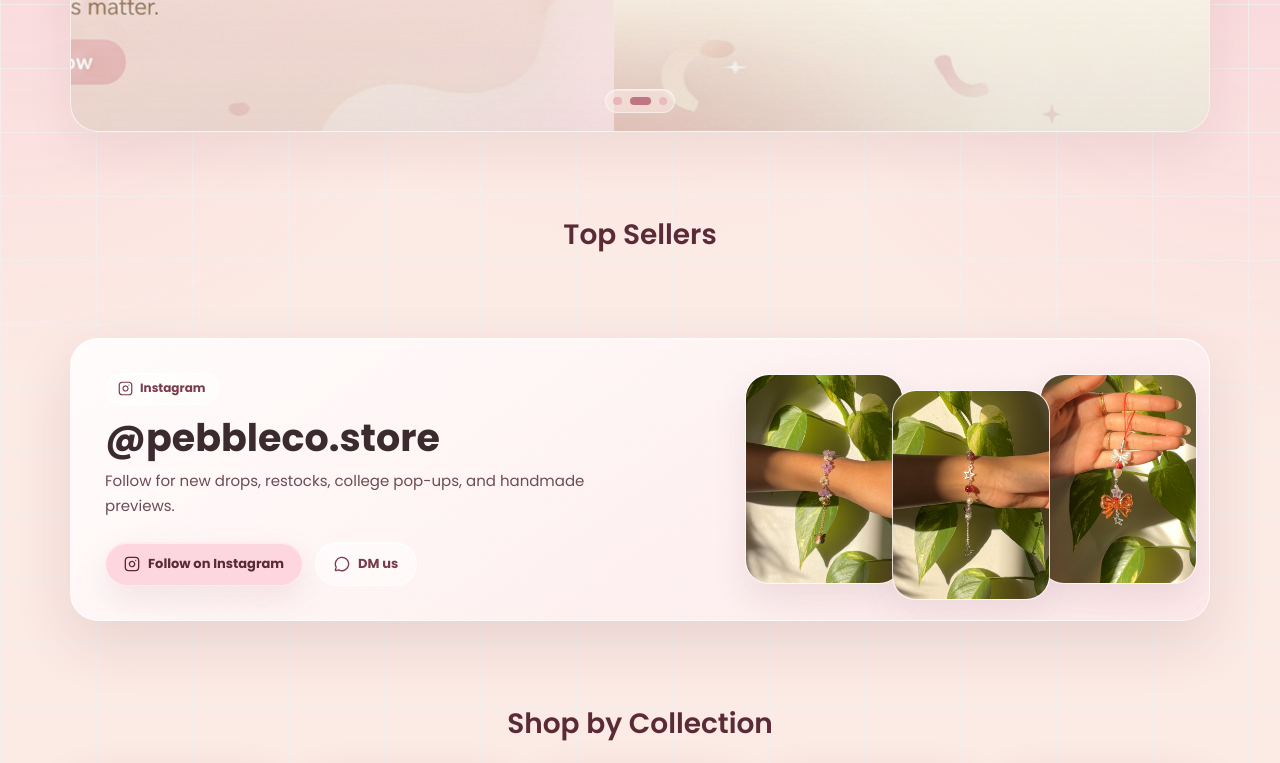
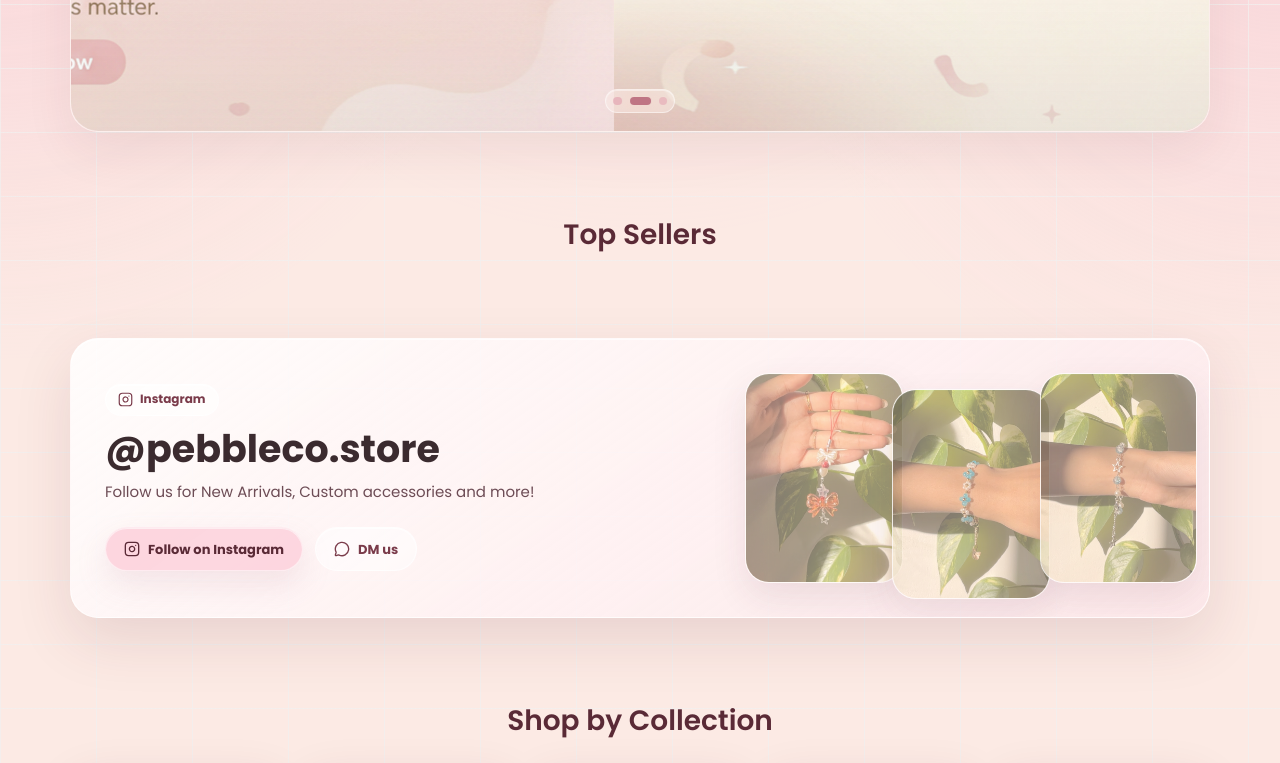
Before and after one commit to codesughosh/PebbleCo, a React (Vite) app: page / in a window 1280 px wide. Shown: the part 499-1262 px from the top of the page. Built offline with nearby package versions, Linux system fonts and the light colour scheme; no server answers; the database is empty.

Commit message:
Add Instagram promo slideshow

```diff
--- a/src/pages/Home.jsx
+++ b/src/pages/Home.jsx
@@ -8,15 +8,46 @@ import slide1 from "../assets/slider/1.jpg";
 import slide2 from "../assets/slider/2.jpg";
 import slide3 from "../assets/slider/3.jpg";
 import promoFlowerBracelet from "../assets/products/fb1.jpg";
+import promoFlowerBraceletAlt from "../assets/products/fb2.jpg";
 import promoBeadBracelet from "../assets/products/bb1.jpg";
+import promoBeadBraceletAlt from "../assets/products/bb2.jpg";
 import promoCharm from "../assets/products/c1.jpg";
+import promoCharmAlt from "../assets/products/c2.jpg";
 import PebbleBackground from "../components/PebbleBackground";
 
 const slides = [slide1, slide2, slide3];
+const instagramSlideshow = [
+  promoFlowerBracelet,
+  promoBeadBracelet,
+  promoCharm,
+  promoFlowerBraceletAlt,
+  promoBeadBraceletAlt,
+  promoCharmAlt,
+];
 const instagramTiles = [
-  { src: promoFlowerBracelet, label: "Flower bracelet" },
-  { src: promoBeadBracelet, label: "Bead bracelet" },
-  { src: promoCharm, label: "Charm preview" },
+  { images: instagramSlideshow, label: "Flower bracelet" },
+  {
+    images: [
+      promoBeadBracelet,
+      promoCharm,
+      promoFlowerBraceletAlt,
+      promoBeadBraceletAlt,
+      promoCharmAlt,
+      promoFlowerBracelet,
+    ],
+    label: "Bead bracelet",
+  },
+  {
+    images: [
+      promoCharm,
+      promoFlowerBraceletAlt,
+      promoBeadBraceletAlt,
+      promoCharmAlt,
+      promoFlowerBracelet,
+      promoBeadBracelet,
+    ],
+    label: "Charm preview",
+  },
 ];
 const collections = [
   { label: "Flower Bracelets", path: "/category/flower-bracelet" },
@@ -153,7 +184,7 @@ function Home() {
             </span>
             <h2 id="instagram-promo-title">@pebbleco.store</h2>
             <p>
-              Follow for new drops, restocks, college pop-ups, and handmade previews.
+              Follow us for New Arrivals, Custom accessories and more!
             </p>
 
             <div className="instagram-actions">
@@ -181,8 +212,16 @@ function Home() {
 
           <div className="instagram-preview" aria-label="PebbleCo Instagram previews">
             {instagramTiles.map((tile) => (
-              <div className="instagram-tile" key={tile.label}>
-                <img src={tile.src} alt={tile.label} />
+              <div className="instagram-tile" key={tile.label} aria-label={tile.label}>
+                {tile.images.map((image, imageIndex) => (
+                  <img
+                    className="instagram-slide-image"
+                    key={`${tile.label}-${imageIndex}`}
+                    src={image}
+                    alt={imageIndex === 0 ? tile.label : ""}
+                    aria-hidden={imageIndex === 0 ? undefined : "true"}
+                  />
+                ))}
               </div>
             ))}
           </div>
--- a/src/styles/home.css
+++ b/src/styles/home.css
@@ -333,6 +333,7 @@
   min-height: 210px;
   aspect-ratio: 3 / 4;
   overflow: hidden;
+  position: relative;
   border: 1px solid rgba(255, 255, 255, 0.64);
   border-radius: var(--ios-radius-xl);
   background: rgba(252, 234, 228, 0.58);
@@ -345,16 +346,85 @@
   transform: translateY(16px);
 }
 
-.instagram-tile img {
+.instagram-tile::after {
+  content: "";
+  position: absolute;
+  inset: 0;
+  z-index: 3;
+  background: rgba(255, 255, 255, 0.76);
+  opacity: 0;
+  pointer-events: none;
+  animation: instagramWhiteFade 2s var(--ios-ease) infinite;
+}
+
+.instagram-slide-image {
   width: 100%;
   height: 100%;
+  position: absolute;
+  inset: 0;
   display: block;
   object-fit: cover;
+  opacity: 0;
   transition: transform var(--ios-duration-slow) var(--ios-ease);
+  animation: instagramImageFade 12s linear infinite;
+  will-change: opacity, transform;
 }
 
-.instagram-promo:hover .instagram-tile img {
+.instagram-slide-image:nth-child(1) {
+  animation-delay: 0s;
+}
+
+.instagram-slide-image:nth-child(2) {
+  animation-delay: 2s;
+}
+
+.instagram-slide-image:nth-child(3) {
+  animation-delay: 4s;
+}
+
+.instagram-slide-image:nth-child(4) {
+  animation-delay: 6s;
+}
+
+.instagram-slide-image:nth-child(5) {
+  animation-delay: 8s;
+}
+
+.instagram-slide-image:nth-child(6) {
+  animation-delay: 10s;
+}
+
+.instagram-promo:hover .instagram-slide-image {
   transform: scale(1.035);
+}
+
+@keyframes instagramImageFade {
+  0%,
+  16.66%,
+  100% {
+    opacity: 0;
+  }
+
+  2.2%,
+  14.4% {
+    opacity: 1;
+  }
+}
+
+@keyframes instagramWhiteFade {
+  0%,
+  100% {
+    opacity: 0.76;
+  }
+
+  12%,
+  76% {
+    opacity: 0;
+  }
+
+  88% {
+    opacity: 0.66;
+  }
 }
 
 /* =========================
@@ -527,4 +597,13 @@
   .slider-track {
     transition: none;
   }
+
+  .instagram-tile::after,
+  .instagram-slide-image {
+    animation: none;
+  }
+
+  .instagram-slide-image:first-child {
+    opacity: 1;
+  }
 }
```
